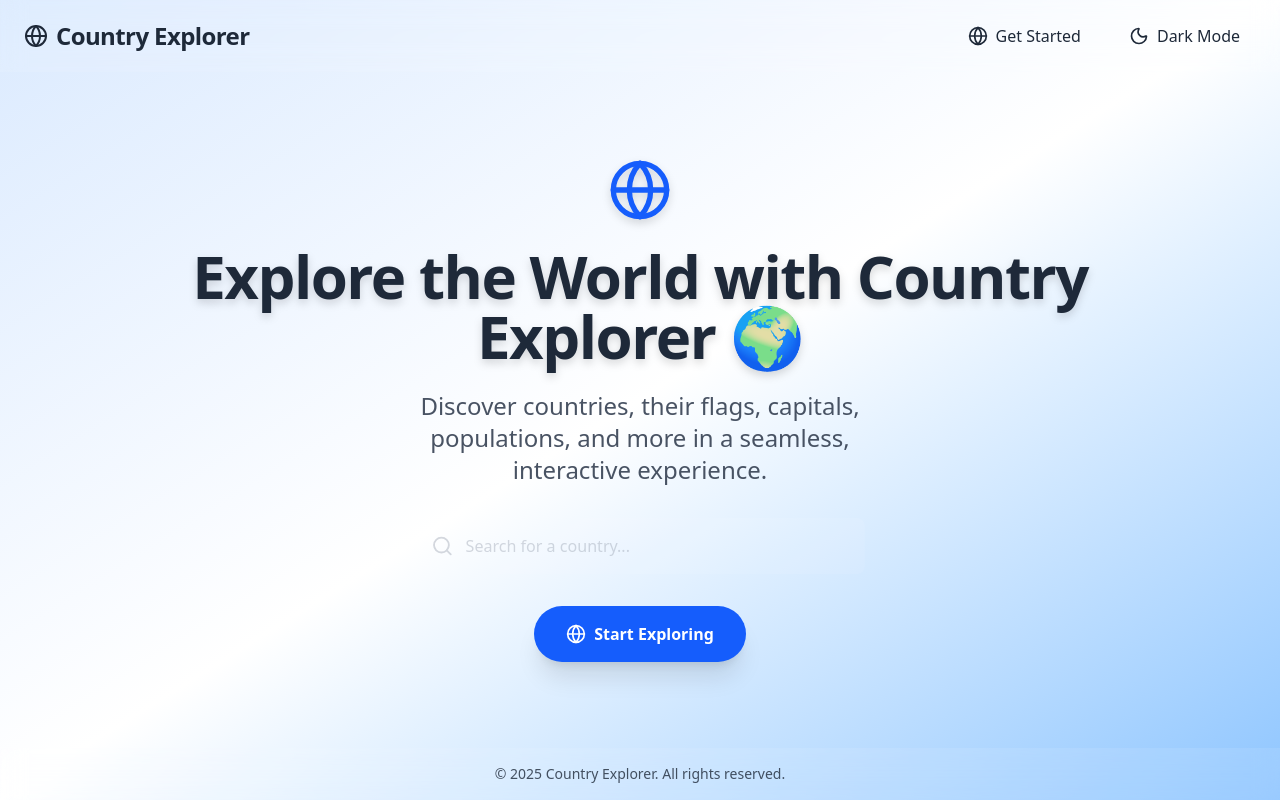
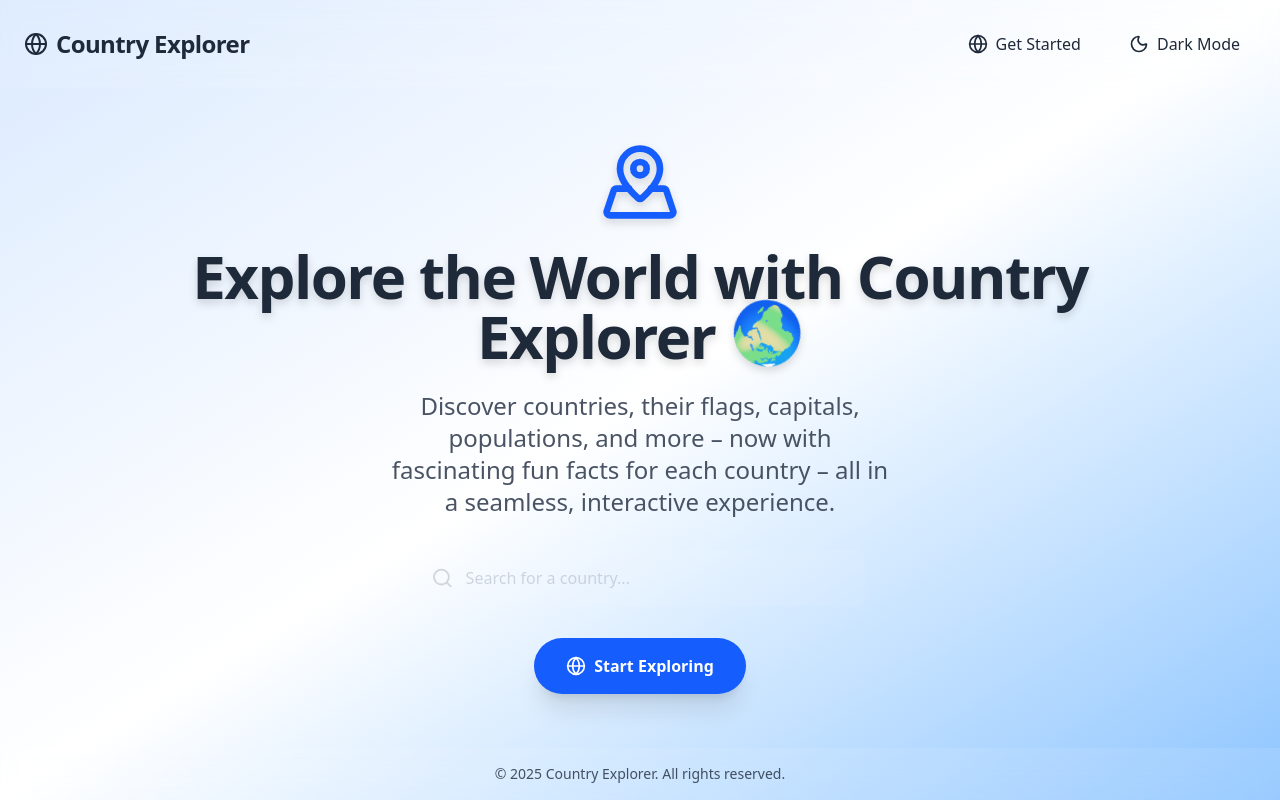
Before and after one commit to OperaCode/Country-Explorer, a React (Vite) app: page / in a window 1280 px wide. Built offline with nearby package versions, Linux system fonts and the light colour scheme.

Commit message:
devicons

```diff
--- a/src/Pages/Home.jsx
+++ b/src/Pages/Home.jsx
@@ -122,7 +122,7 @@ const Home = () => {
       } transition-colors duration-300`}
     >
       {/* Header */}
-      <header className="w-full py-4 px-6 flex justify-between items-center bg-white/10 backdrop-blur-md sticky top-0 z-10">
+      <header className="w-full py-6 px-6 flex justify-between items-center bg-white/10 backdrop-blur-md sticky top-0 z-10">
         <h1 className="text-2xl font-bold tracking-tight flex items-center gap-2">
           <Globe
             size={24}
--- a/src/Pages/LandingPage.jsx
+++ b/src/Pages/LandingPage.jsx
@@ -1,6 +1,6 @@
 import React from "react";
 import { useNavigate } from "react-router-dom";
-import { Globe, Sun, Moon, Search } from "lucide-react";
+import { Globe, Sun, Moon, Search, MapPinned } from "lucide-react";
 
 import useTheme from "../hooks/useTheme";
 
@@ -18,7 +18,7 @@ function LandingPage() {
       } text-${darkMode ? "white" : "gray-800"} transition-colors duration-300`}
     >
       {/* Header */}
-      <header className="w-full py-4 px-6 flex justify-between items-center bg-white/10 backdrop-blur-md sticky top-0 z-10">
+      <header className="w-full py-6 px-6 flex justify-between items-center bg-white/10 backdrop-blur-md sticky top-0 z-10">
         <h1 className="text-2xl font-bold tracking-tight flex items-center gap-2">
           <Globe size={24} />
           Country Explorer
@@ -51,21 +51,21 @@ function LandingPage() {
       <main className="flex flex-col items-center justify-center flex-grow px-4 text-center animate-fadeIn">
         <div className="max-w-4xl">
           {/* Hero Icon */}
-          <Globe
-            size={64}
+          <MapPinned
+            size={80}
             className={`mx-auto mb-6 ${
               darkMode ? "text-white" : "text-blue-600"
-            } drop-shadow-lg animate-spin-slow`}
+            } drop-shadow-lg`}
             aria-hidden="true"
           />
-
+          {/* <h2 className="inline-block animate-spin-slow text-8xl ">🌍</h2> */}
           {/* Title */}
           <h1
             className={`text-4xl sm:text-5xl md:text-6xl font-extrabold mb-6 tracking-tight drop-shadow-lg ${
               darkMode ? "text-white" : "text-gray-800"
             }`}
           >
-            Explore the World with Country Explorer 🌍
+            Explore the World with Country Explorer <span className="inline-block animate-spin-slow  text-6xl">🌍</span>
           </h1>
 
           {/* Description */}
@@ -74,8 +74,7 @@ function LandingPage() {
               darkMode ? "text-white opacity-90" : "text-gray-700 opacity-90"
             }`}
           >
-            Discover countries, their flags, capitals, populations, and more in
-            a seamless, interactive experience.
+           Discover countries, their flags, capitals, populations, and more – now with fascinating fun facts for each country – all in a seamless, interactive experience.
           </p>
 
           {/* Search Bar Teaser */}
--- a/src/components/CountryCard.jsx
+++ b/src/components/CountryCard.jsx
@@ -60,7 +60,7 @@ const CountryCard = () => {
     <div className={`min-h-screen flex flex-col ${darkMode ? "bg-gradient-to-br from-gray-800 via-blue-900 to-gray-900 text-white" : "bg-gradient-to-br from-blue-100 via-white to-blue-300 text-gray-800"} transition-colors duration-300`}>
 
       {/* Header */}
-      <header className="w-full py-4 px-6 flex justify-between items-center bg-white/10 backdrop-blur-md sticky top-0 z-10">
+      <header className="w-full py-6 border px-6 flex justify-between items-center bg-white/10 backdrop-blur-md sticky top-0 z-10">
         <button
           onClick={() => navigate(-1)}
           className="flex items-center gap-2 text-blue-600 hover:underline font-medium transition"
```
